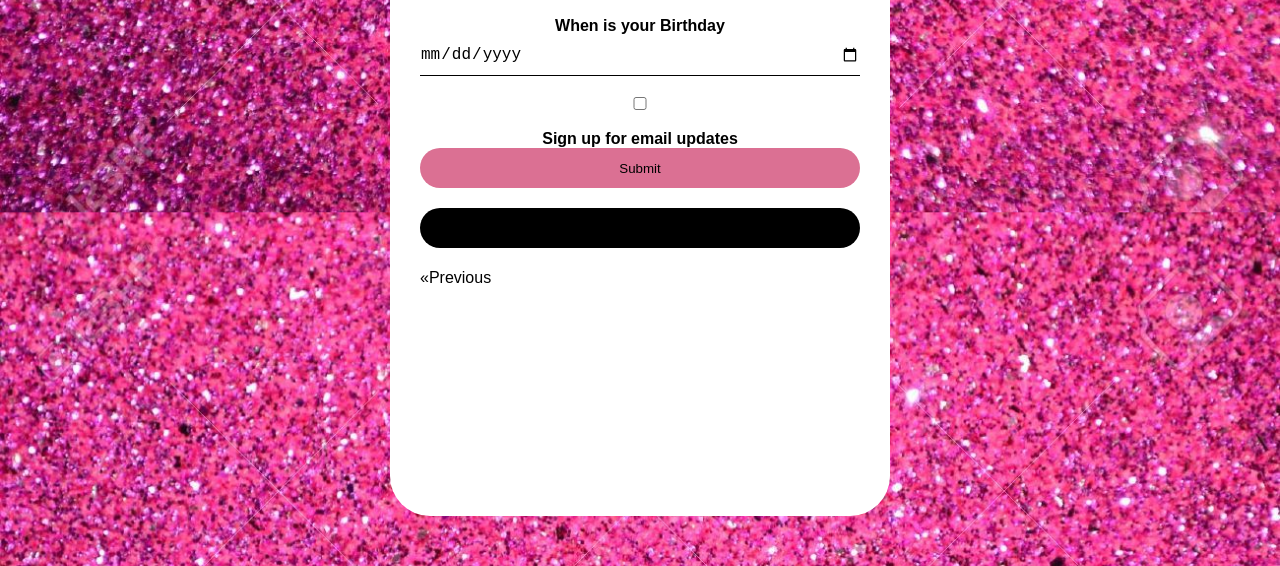
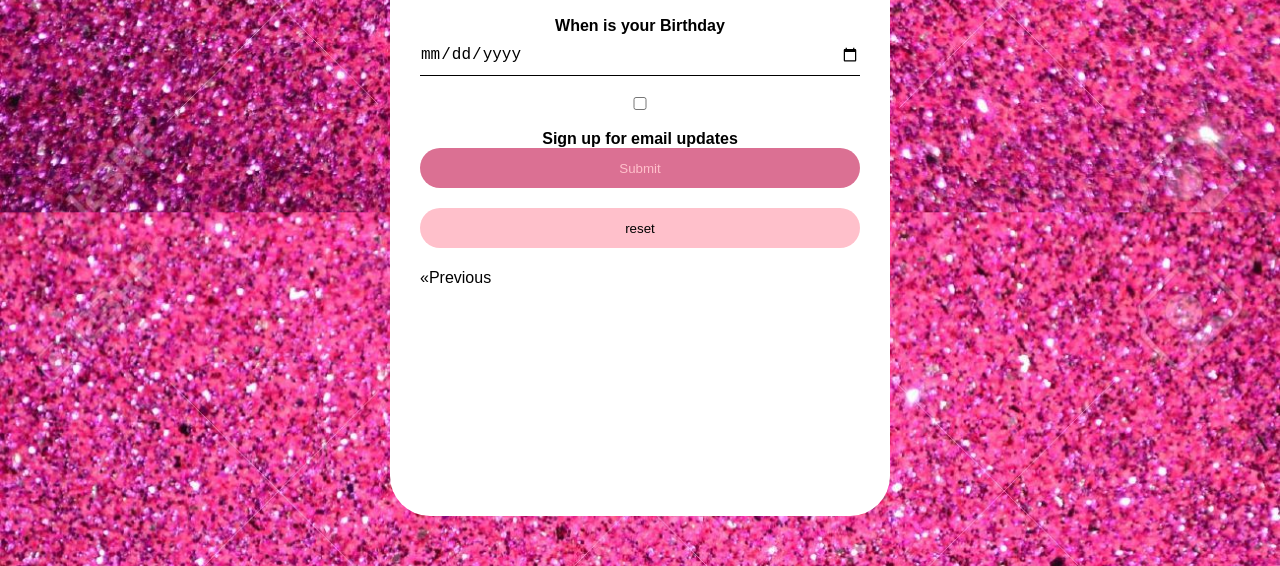
Before and after one commit to zeezflare/form-attributes, a plain HTML site: page Forms/index3.html in a window 1280 px wide. In both pictures the pointer is over the input "Submit". Shown: the part 234-800 px from the top of the page. Drawn offline with Linux system fonts and the light colour scheme.

Commit message:
Update styles.css

```diff
--- a/Forms/styles.css
+++ b/Forms/styles.css
@@ -63,18 +63,18 @@ h1{
     border: none;
     outline: none;
     height: 40px;
-    background: black;
+    background: pink;
     border-radius: 40px;
 }
 .container input[type="submit"]:hover{
     cursor: pointer;
     background: palevioletred;
-    color:black;
+    color:pink;
 }
 .container input[type="reset"]:hover{
     cursor: pointer;
     background: palevioletred;
-    color:black;
+    color:white;
 }.container a{
     text-decoration: none;
      font-size: 16px;
```
